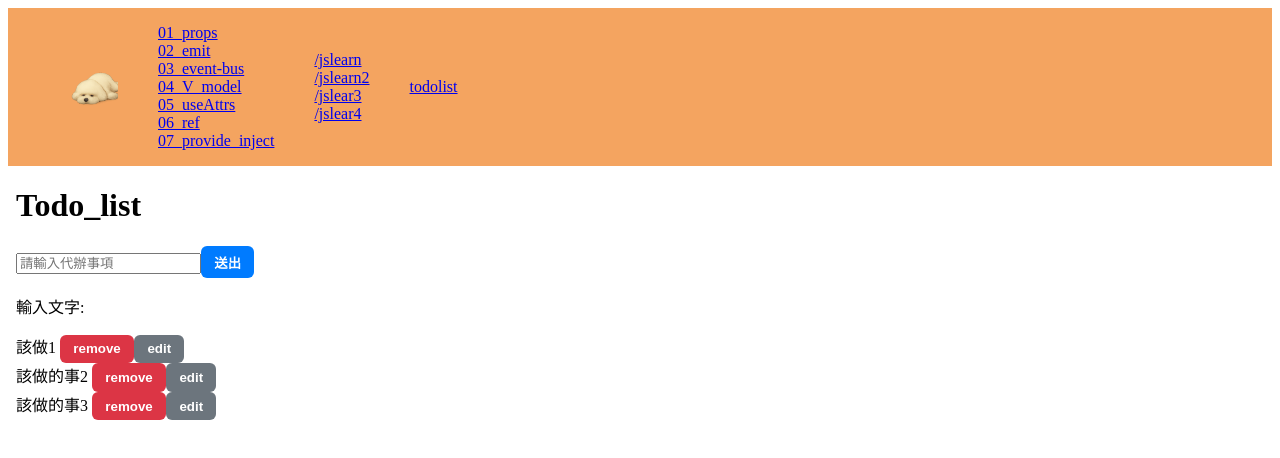
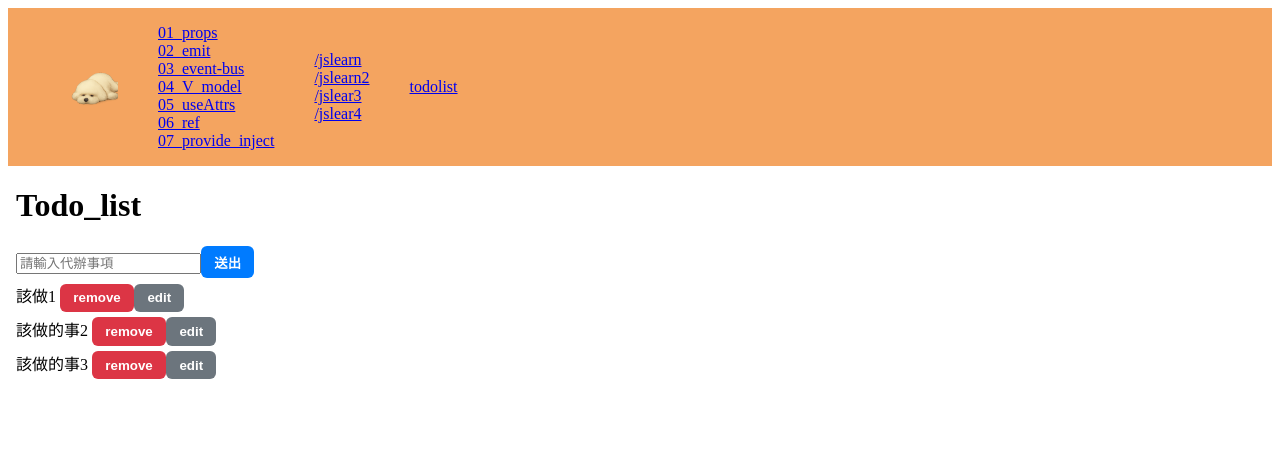
Before and after one commit to Roger0122/vue3_practise, a Vue app: page /todolist in a window 1280 px wide. Shown: the top 458 px of the page. Built offline with nearby package versions, Linux system fonts and the light colour scheme.

Commit message:
修正 todolist 部分內容

```diff
--- a/src/components/todo/EditTodoList.vue
+++ b/src/components/todo/EditTodoList.vue
@@ -3,10 +3,8 @@
         <h1>編輯代辦事項</h1>
     </div>
     <input type="text" v-model="editContent">
-    <!-- <button class="forSureBtn" @click="confirm">確認</button> -->
     <MyButton type="primary" @onClick="confirm">確認</MyButton>
     <MyButton type="cancel" @onClick="$emit('cancel')">取消</MyButton>
-    <!-- <button class="forCancelBtn" @click="$emit('cancel')">取消</button> -->
 </template>
 
 <script setup lang="ts">
@@ -25,7 +23,7 @@ const emit = defineEmits<{
 const editContent = ref (props.modelValue)
 
 watch(() => props.modelValue, (newVal) => {
-    editContent.value =newVal
+    editContent.value = newVal
 })
 
 
--- a/src/view/ToDolist/index.vue
+++ b/src/view/ToDolist/index.vue
@@ -1,22 +1,19 @@
 <template>
-  <main>
-    <h1>Todo_list</h1>
-  </main>
+  <h1>Todo_list</h1>
 
+  <form>
   <input
     placeholder="請輸入代辦事項"
     v-model="content"
   />
-  <!-- <button @click="summit">送出</button> -->
   <MyButton type="primary" @onClick="summit">送出</MyButton>
+  </form>
 
-  <p>輸入文字: {{ content }}</p>
 
   <div v-for="(item, index) in TodoList" :key="item.id">
     {{ item.title }}
     <MyButton type="danger" @onClick="remove(index)">remove</MyButton>
     <MyButton type="secondary" @onClick="edit(index)">edit</MyButton>
-
   </div>
 
   <div v-if="editShow" class="modal-overlay" @click.self="editShow = false">
@@ -64,7 +61,7 @@ const remove = (index: number) => {
 const edit = (index: number) => {
   editShow.value = true
   editingIndex.value = index
-  editContent.value=TodoList.value[index].title
+  editContent.value = TodoList.value[index].title
 }
 
 const applyEdit = (newTitle: string) => {
@@ -89,4 +86,7 @@ position: fixed;
   align-items: center;
   z-index: 999;
 }
+div{
+  margin-top: 5px;
+}
 </style>
```
